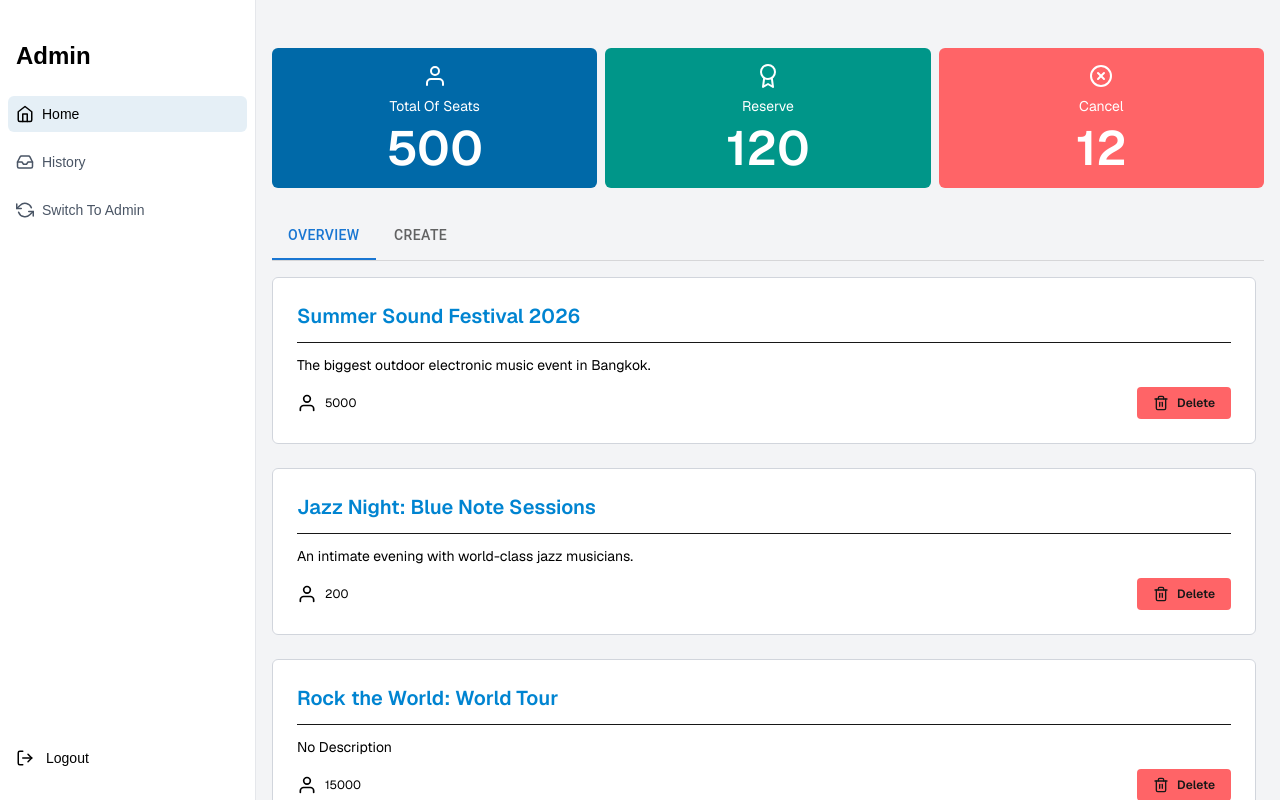
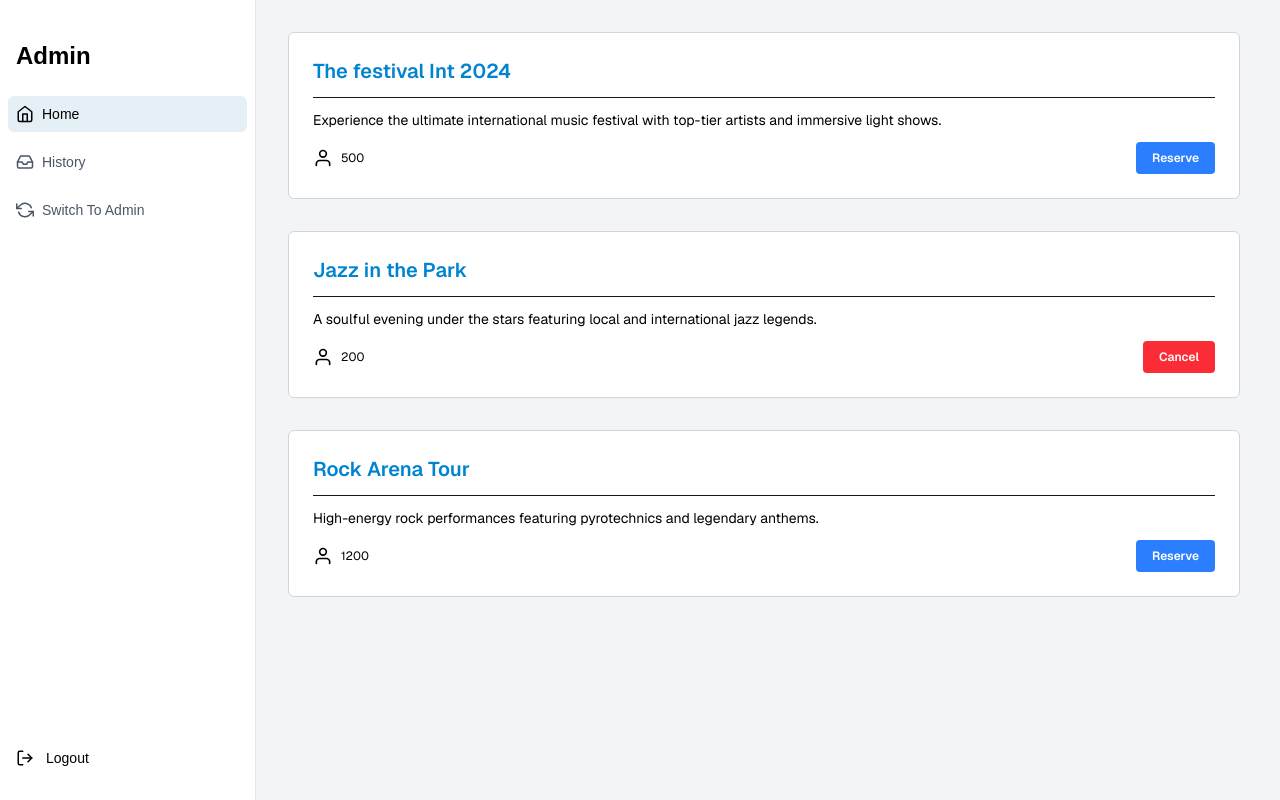
Before and after one commit to tusaunyapat/test-datawow, a Next.js app in the folder frontend/: page / in a window 1280 px wide. Both pictures are taken after a click on the button "Switch To User". Built offline with nearby package versions, Linux system fonts and the light colour scheme.

Commit message:
concert list for user

```diff
--- /dev/null
+++ b/frontend/src/app/components/UserConcertCard.tsx
@@ -0,0 +1,33 @@
+import { FiTrash2, FiUser } from "react-icons/fi";
+import { UserConcertCardProps } from "../type";
+import BaseCard from "./BaseCard";
+export default function UserConcertCard({
+  id,
+  name,
+  description,
+  total,
+  isReserved,
+}: UserConcertCardProps) {
+  return (
+    <BaseCard title={name}>
+      <p className="text-black text-sm w-full">
+        {description ?? "No Description"}
+      </p>
+      <div className="flex flex-row justify-between w-full">
+        <div className="flex flex-row gap-2 items-center text-black ">
+          <FiUser className="text-xl" />
+          <span className="text-xs items-end">{total}</span>
+        </div>
+        <button
+          className={`${
+            isReserved ? "bg-red-500" : "bg-blue-500"
+          } hover:opacity-90 transition-opacity rounded-sm text-white text-xs px-4 py-2 capitalize flex flex-row gap-2 items-center`}
+        >
+          <span className="text-xs font-semibold">
+            {isReserved ? "Cancel" : "Reserve"}
+          </span>
+        </button>
+      </div>
+    </BaseCard>
+  );
+}
--- /dev/null
+++ b/frontend/src/app/components/UserConcertContainer.tsx
@@ -0,0 +1,43 @@
+"use client";
+import React from "react";
+import UserConcertCard from "./UserConcertCard";
+export default function UserConcertContainer() {
+  const MOCK_USER_CONCERTS = [
+    {
+      id: "1",
+      name: "The festival Int 2024",
+      description:
+        "Experience the ultimate international music festival with top-tier artists and immersive light shows.",
+      total: 500,
+      isReserved: false,
+    },
+    {
+      id: "2",
+      name: "Jazz in the Park",
+      description:
+        "A soulful evening under the stars featuring local and international jazz legends.",
+      total: 200,
+      isReserved: true,
+    },
+    {
+      id: "3",
+      name: "Rock Arena Tour",
+      description:
+        "High-energy rock performances featuring pyrotechnics and legendary anthems.",
+      total: 1200,
+      isReserved: false,
+    },
+  ];
+  return (
+    <div className="w-full h-full flex flex-col p-8 overflow-hidden">
+      {/* Scrollable Grid Area */}
+      <div className="flex-1 overflow-y-auto pr-2">
+        <div className="flex flex-col gap-8">
+          {MOCK_USER_CONCERTS.map((concert) => (
+            <UserConcertCard key={concert.id} {...concert} />
+          ))}
+        </div>
+      </div>
+    </div>
+  );
+}
--- a/frontend/src/app/page.tsx
+++ b/frontend/src/app/page.tsx
@@ -3,14 +3,22 @@ import { useAppContext } from "./context/AppContext";
 import Homepage from "./components/Homepage";
 import { APP_MENU } from "./common_variable";
 import History from "./components/History";
-
+import { ROLE } from "./common_variable";
+import UserConcertContainer from "./components/UserConcertContainer";
 export default function Home() {
-  const { activeTab } = useAppContext();
+  const { activeTab, role } = useAppContext();
   return (
     <div className="h-screen w-full flex flex-col font-sans dark:bg-black overflow-hidden">
       <main className="flex-1 bg-gray-100 overflow-y-auto">
-        {activeTab === APP_MENU.HOME && <Homepage />}
-        {activeTab === APP_MENU.HISTORY && <History />}
+        {role === ROLE.USER ? (
+          <UserConcertContainer />
+        ) : (
+          /* If Admin: Show Tab-based content */
+          <>
+            {activeTab === APP_MENU.HOME && <Homepage />}
+            {activeTab === APP_MENU.HISTORY && <History />}
+          </>
+        )}
       </main>
     </div>
   );
```
Also changed, not shown: frontend/src/app/type.ts (+8 -0 lines).
